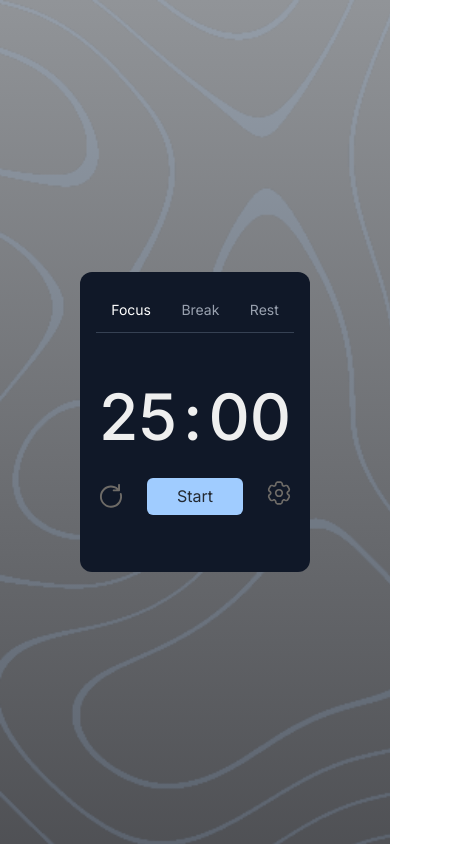
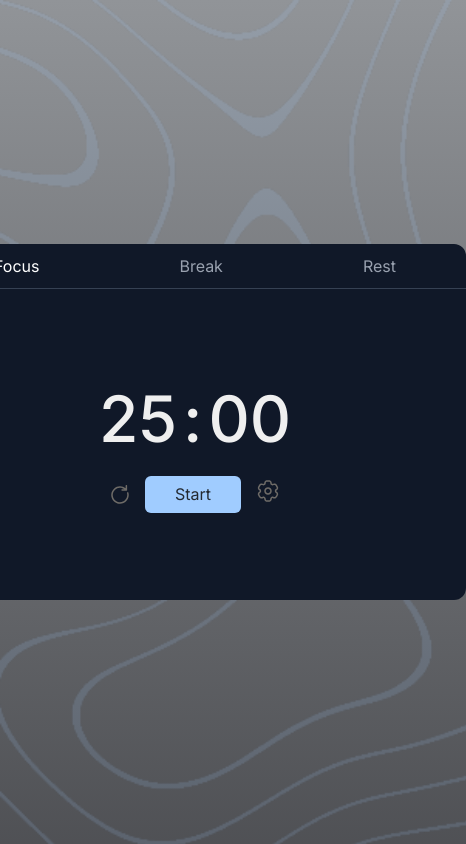
Before and after one commit to jotadagostin/pomodoroTimer, a React (Vite) app in the folder pomodoro/: page / in a window 390 px wide. Shown: the whole page, 466 px wide, since content can reach past the window. Built offline with nearby package versions, Linux system fonts and the light colour scheme.

Commit message:
setting mobile version

```diff
--- a/pomodoro/src/pages/Configs.tsx
+++ b/pomodoro/src/pages/Configs.tsx
@@ -128,8 +128,7 @@ export default function Configs() {
   return (
     <div
       className={`flex flex-col justify-between items-center
-        w-full max-w-md sm:max-w-lg md:max-w-xl
-        min-h-[300px] sm:min-h-[340px]
+       w-[542px] h-[356px]
         rounded-xl transition-colors p-4 sm:p-6
         ${darkMode ? "bg-gray-900 text-white" : "bg-white text-black"}`}
     >
@@ -208,7 +207,7 @@ export default function Configs() {
       {/* Save button */}
       <button
         onClick={handleSave}
-        className={`w-full max-w-sm h-[40px] mt-6 rounded transition cursor-pointer
+        className={`w-full h-[40px] mt-6 rounded transition cursor-pointer
           ${
             darkMode
               ? "bg-gray-700 text-white hover:bg-gray-600"
--- a/pomodoro/src/pages/Pomorodo.tsx
+++ b/pomodoro/src/pages/Pomorodo.tsx
@@ -91,25 +91,101 @@ export function Pomodoro() {
     setRunning(false);
   }
 
+  // return (
+  //   <div
+  //     className={`flex flex-col justify-between items-center
+  //       w-full max-w-md sm:max-w-lg md:max-w-xl
+  //       min-h-[300px] sm:min-h-[340px]
+  //       rounded-xl transition-colors p-4 sm:p-6
+  //       ${darkMode ? "bg-gray-900 text-white" : "bg-white text-black"}`}
+  //   >
+  //     {/* Header */}
+  //     <header
+  //       className={`w-full h-[45px] flex items-center justify-center border-b
+  //         ${darkMode ? "border-gray-700" : "border-gray-300"}`}
+  //     >
+  //       <nav className="w-full flex justify-around text-sm sm:text-base">
+  //         {(["Focus", "Break", "Rest"] as Mode[]).map((m) => (
+  //           <button
+  //             key={m}
+  //             className={`relative pb-2 pt-2 cursor-pointer
+  //               ${
+  //                 mode === m
+  //                   ? darkMode
+  //                     ? "text-white"
+  //                     : "text-black"
+  //                   : darkMode
+  //                   ? "text-gray-400"
+  //                   : "text-gray-500"
+  //               }`}
+  //             onClick={() => setMode(m)}
+  //           >
+  //             {m}
+  //           </button>
+  //         ))}
+  //       </nav>
+  //     </header>
+
+  //     {/* Timer */}
+  //     <main className="flex-1 flex flex-col justify-center items-center gap-5 w-full">
+  //       <div className="flex justify-center items-center text-5xl sm:text-6xl font-bold">
+  //         <span>{minutes}</span>
+  //         <span>:</span>
+  //         <span>{seconds}</span>
+  //       </div>
+
+  //       {/* Controls */}
+  //       <div className="w-full flex justify-center items-center gap-6">
+  //         {/* Restart */}
+  //         <button
+  //           className={`cursor-pointer duration-200 ${
+  //             darkMode ? "invert" : "hover:invert"
+  //           }`}
+  //           onClick={handleRestart}
+  //         >
+  //           <img
+  //             src={restartSvg}
+  //             alt="restart icon"
+  //             className="w-6 h-6 sm:w-8 sm:h-8"
+  //           />
+  //         </button>
+
+  //         {/* Start/Pause */}
+  //         <Button running={running} onToggle={() => setRunning(!running)} />
+
+  //         {/* Config */}
+  //         <Link to={"/configs"}>
+  //           <button
+  //             className={`cursor-pointer duration-200 ${
+  //               darkMode ? "invert" : "hover:invert"
+  //             }`}
+  //           >
+  //             <img
+  //               src={configSvg}
+  //               alt="config icon"
+  //               className="w-6 h-6 sm:w-8 sm:h-8"
+  //             />
+  //           </button>
+  //         </Link>
+  //       </div>
+  //     </main>
+  //   </div>
+  // );
+
   return (
     <div
-      className={`flex flex-col justify-between items-center
-        w-full max-w-md sm:max-w-lg md:max-w-xl
-        min-h-[300px] sm:min-h-[340px]
-        rounded-xl transition-colors p-4 sm:p-6
+      className={`flex flex-col justify-between items-center  w-[542px] h-[356px]  rounded-xl transition-colors
         ${darkMode ? "bg-gray-900 text-white" : "bg-white text-black"}`}
     >
-      {/* Header */}
       <header
-        className={`w-full h-[45px] flex items-center justify-center border-b
+        className={`w-full flex flex-col items-center justify-center h-[45px] border-b
           ${darkMode ? "border-gray-700" : "border-gray-300"}`}
       >
-        <nav className="w-full flex justify-around text-sm sm:text-base">
+        <nav className="w-full flex justify-around">
           {(["Focus", "Break", "Rest"] as Mode[]).map((m) => (
             <button
               key={m}
-              className={`relative pb-2 pt-2 cursor-pointer
-                ${
+              className={`relative pb-3 pt-3 cursor-pointer ${
                 mode === m
                   ? darkMode
                     ? "text-white"
@@ -126,45 +202,32 @@ export function Pomodoro() {
         </nav>
       </header>
 
-      {/* Timer */}
-      <main className="flex-1 flex flex-col justify-center items-center gap-5 w-full">
-        <div className="flex justify-center items-center text-5xl sm:text-6xl font-bold">
+      <main className="w-full flex-1 flex flex-col justify-center items-center gap-4 md:gap-5">
+        <div className="flex justify-center items-center text-4xl md:text-5xl font-bold">
           <span>{minutes}</span>
           <span>:</span>
           <span>{seconds}</span>
         </div>
 
-        {/* Controls */}
-        <div className="w-full flex justify-center items-center gap-6">
-          {/* Restart */}
+        <div className="w-full flex justify-center items-center gap-4 md:gap-6">
           <button
             className={`cursor-pointer duration-200 ${
               darkMode ? "invert" : "hover:invert"
             }`}
             onClick={handleRestart}
           >
-            <img
-              src={restartSvg}
-              alt="restart icon"
-              className="w-6 h-6 sm:w-8 sm:h-8"
-            />
+            <img src={restartSvg} alt="restart icon" />
           </button>
 
-          {/* Start/Pause */}
           <Button running={running} onToggle={() => setRunning(!running)} />
 
-          {/* Config */}
           <Link to={"/configs"}>
             <button
               className={`cursor-pointer duration-200 ${
                 darkMode ? "invert" : "hover:invert"
               }`}
             >
-              <img
-                src={configSvg}
-                alt="config icon"
-                className="w-6 h-6 sm:w-8 sm:h-8"
-              />
+              <img src={configSvg} alt="config icon" />
             </button>
           </Link>
         </div>
```
Lines whose indentation alone changed are shown as unchanged.
